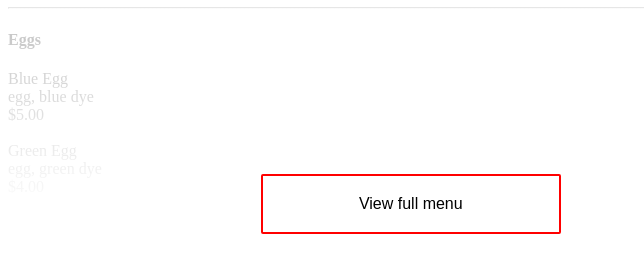
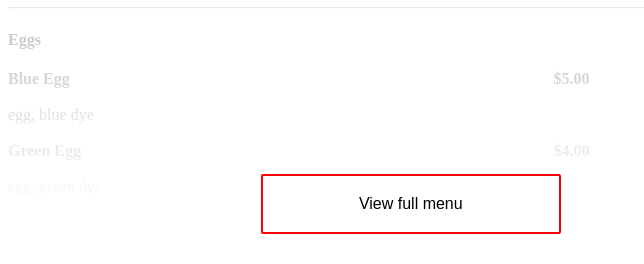
Before and after one commit to ychamanova/menu, a React app: page / in a window 1280 px wide. Shown: the part 124-388 px from the top of the page, without its empty margins (0-644 px from the left). Built offline with nearby package versions, Linux system fonts and the light colour scheme; no server answers; the HTML template or start-up script is replaced by a standard one.

Commit message:
Style dish items

```diff
--- a/client/src/components/Dish.jsx
+++ b/client/src/components/Dish.jsx
@@ -1,15 +1,19 @@
 import React from 'react';
+import Price from './styled/Price.jsx';
 
 var Dish = (props) => {
   var { name, data } = props;
 
   return (
     <div>
-      {name}
-      <br />
+      <span>
+        <b>
+          {name}
+          <Price> {'$' + (data.Price * .01).toFixed(2)} </Price>
+        </b>
+      </span>
+      <br /> <br />
       {data.Ingredients}
-      <br />
-      {'$' + (data.Price * .01).toFixed(2)}
       <br /><br />
     </div>
   );
--- a/client/src/components/styled/Column.jsx
+++ b/client/src/components/styled/Column.jsx
@@ -4,8 +4,8 @@ import styled from 'styled-components';
 const Column = styled.div`
   display: inline-block;
   vertical-align: top;
-  width: 48%;
-  padding-right: 10px;
+  width: 46%;
+  padding-right: 14px;
 `
 
 export default Column;
--- /dev/null
+++ b/client/src/components/styled/Price.jsx
@@ -0,0 +1,8 @@
+import React from 'react';
+import styled from 'styled-components';
+
+const Price = styled.div`
+  float: right;
+`
+
+export default Price;
```
